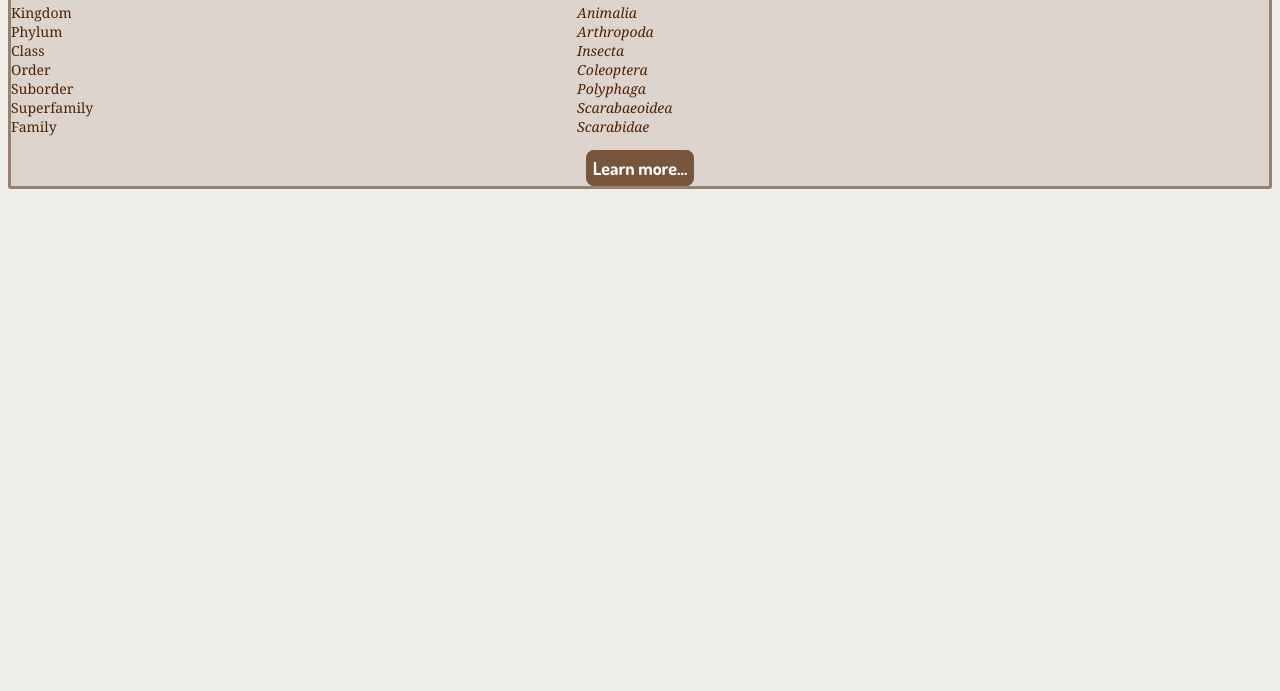
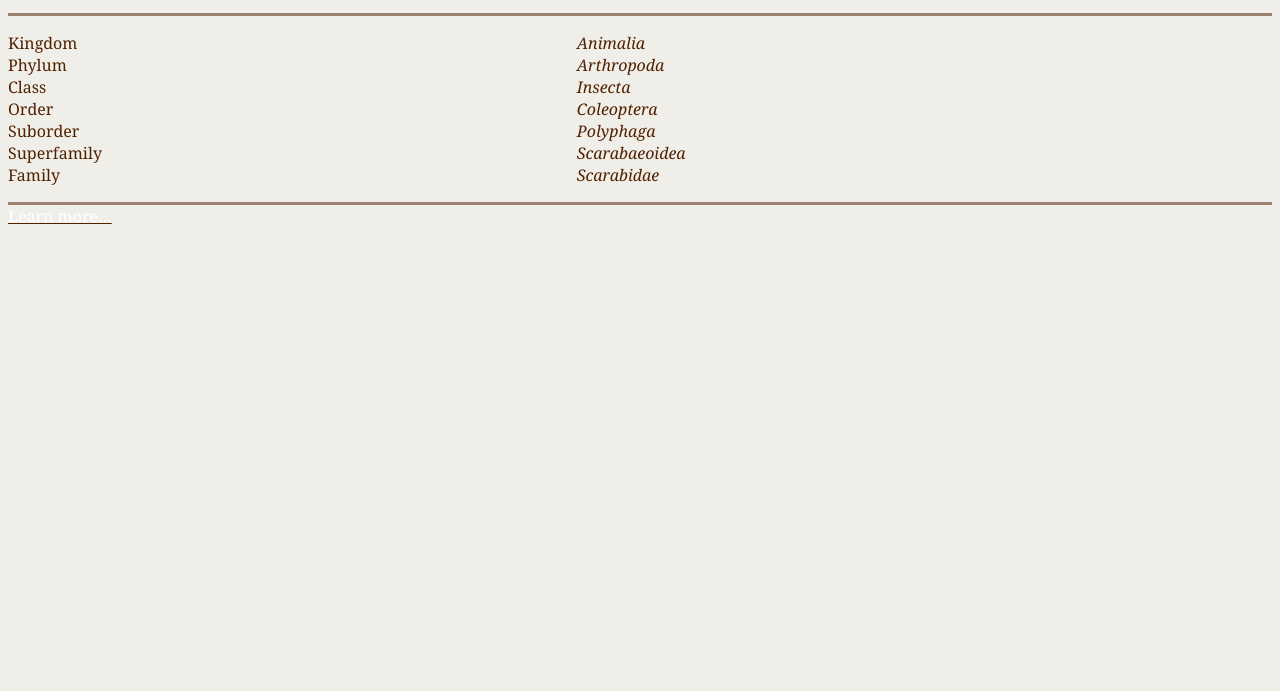
Before and after one commit to ltw-webdev-1/link-card, a plain HTML site: page index.html in a window 1280 px wide. Shown: the part 109-800 px from the top of the page. Drawn offline with Linux system fonts and the light colour scheme.

Commit message:
started over

```diff
--- a/css/main.css
+++ b/css/main.css
@@ -1,7 +1,7 @@
 html {
   box-sizing: border-box;
   background-color: #f0eee8;
-  font-family: "Georgia";
+  font-family: Georgia;
 }
 
 *, *::before, *::after {
@@ -11,41 +11,12 @@ html {
 h1 {
   color: #512200;
   font-family: 'Dosis', sans-serif;
-  font-weight: bold;
-  font-size: 1.5rem
+	text-decoration: none;
 }
 
-p {
-  font-size: 1rem;
-  color: #512200;
-}
-
-body {
-  background-color: #dcd4cd;
-  border: 3px solid #9a816d;
-  border-radius: 3px;
-}
-
-dl {
-  list-style-type: none;
-  font-size: 0.875rem;
-  color: #512200;
-}
-
-.btn {
-  text-decoration: none;
-  font-size: 1.125rem;
-  color: white;
-  text-align: center;
-  font-family: 'Dosis', sans-serif;
-  display: inline-block;
-  padding: 7px;
-  border-radius: 8px;
-  background-color: #785439;
-}
-
-div footer {
-  text-align: center;
+.link-card {
+	background-color: #dcd4cd;
+	color: #512200;
 }
 
 dd,dt {
@@ -53,3 +24,12 @@ dd,dt {
 	width: 45%;
 	margin: 0;
 }
+
+main {
+	border-top: 3px solid #9a816d;
+}
+
+div {
+	border-top: 3px solid #9a816d;
+	color: white;
+}
--- a/index.html
+++ b/index.html
@@ -5,10 +5,10 @@
   <title>Dung Beetle</title>
   <link href="css/main.css" rel="stylesheet">
   <meta name="viewport" content="width=device-width,initial-scale=1">
-  <link href='https://fonts.googleapis.com/css?family=Dosis:700' rel='stylesheet'>
+  <link href="https://fonts.googleapis.com/css?family=Dosis:700" rel="stylesheet">
 </head>
 <body>
-  <div class="link-card">
+  <a class="link-card" href="https://en.wikipedia.org/wiki/Dung_beetle">
     <header>
       <h1>Dung Beetle</h1>
       <p>Dung beetles are beetles that feed partly or exclusively on dung. A dung beetle can bury dung 250 times heavier than itself in one night.</p>
@@ -26,10 +26,10 @@
     </main>
     <footer>
       <div>
-        <a class="btn" href="https://en.wikipedia.org/wiki/Dung_beetle">Learn more…</a>
+        <span class="btn">Learn more…</span>
       </div>
     </footer>
-  </div>
+  </a>
 
 </body>
 </html>
```
